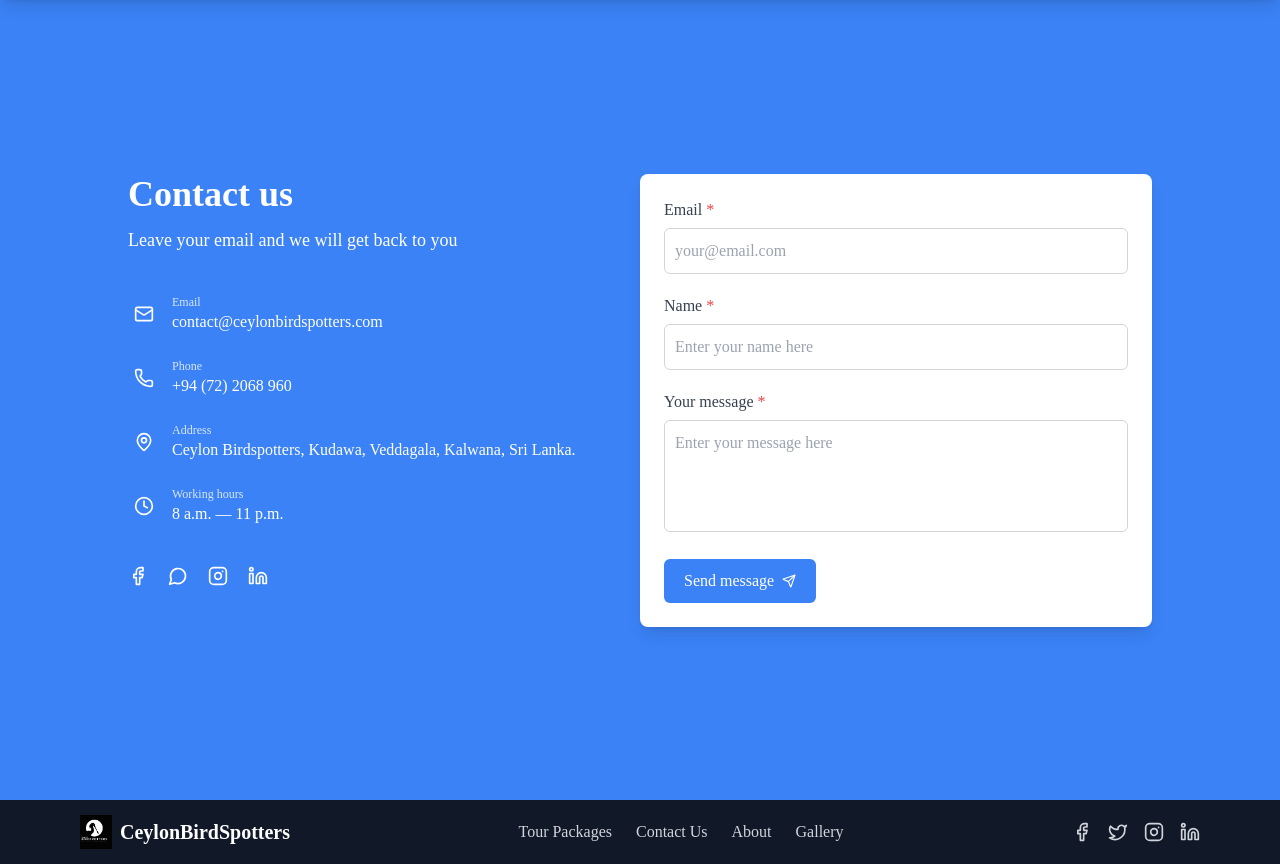
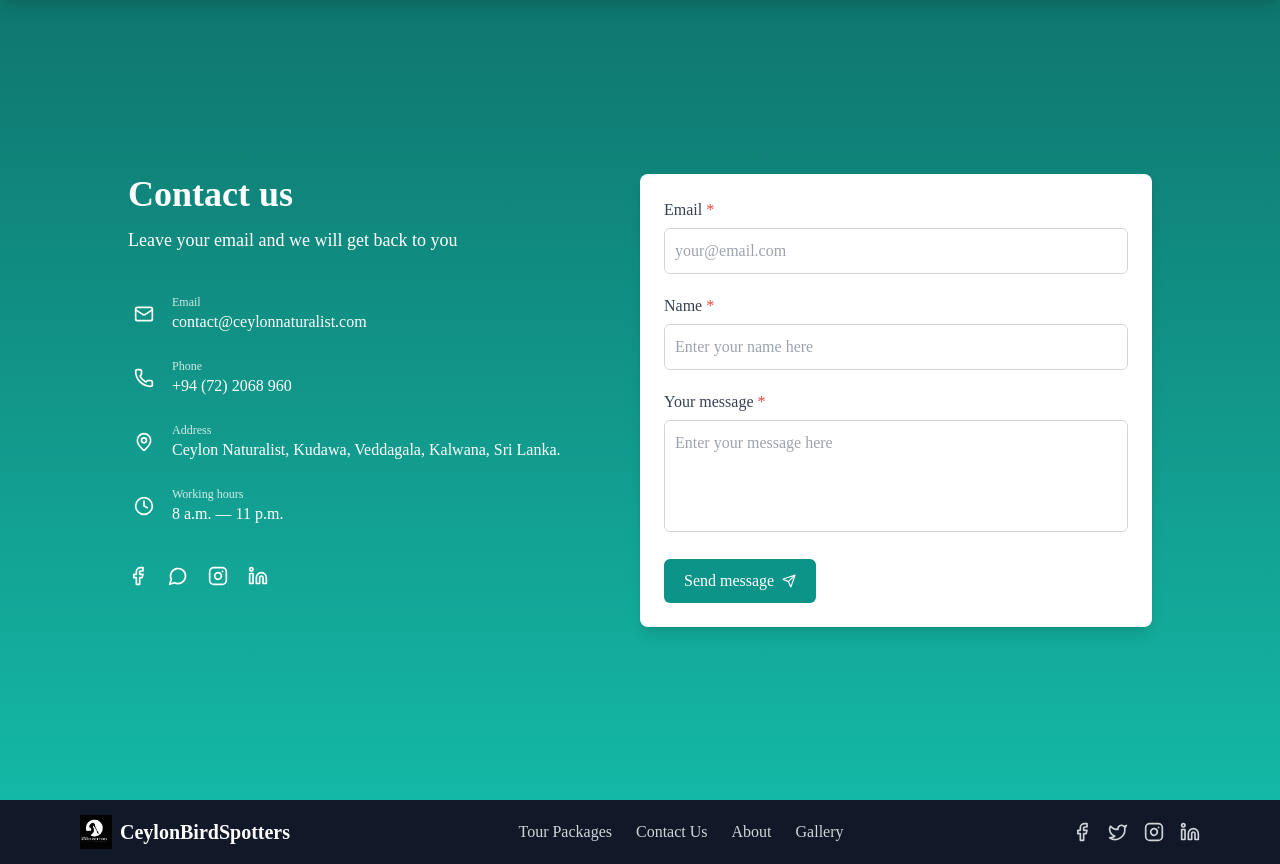
Before and after one commit to onel1234/Ceylon-Bird-spotters, a Next.js app: page /contact in a window 1280 px wide. Built offline with nearby package versions, Linux system fonts and the light colour scheme.

Commit message:
email config

```diff
--- a/src/app/contact/page.tsx
+++ b/src/app/contact/page.tsx
@@ -72,7 +72,7 @@ const Contact: React.FC = () => {
     <>
       <Navbar />
 
-      <div className="min-h-screen bg-blue-500 flex items-center justify-center p-3 md:p-1">
+      <div className="min-h-screen bg-gradient-to-b from-teal-700 to-teal-500 flex items-center justify-center p-3 md:p-1">
         <div className="w-full max-w-5xl flex flex-col lg:flex-row">
           {/* Left Section - Contact Info */}
           <div className="text-white lg:w-1/2 mb-6 lg:mb-0 lg:pr-6 py-32">
@@ -88,7 +88,7 @@ const Contact: React.FC = () => {
                 </div>
                 <div>
                   <p className="text-xs opacity-80">Email</p>
-                  <p className="text-base">contact@ceylonbirdspotters.com</p>
+                  <p className="text-base">contact@ceylonnaturalist.com</p>
                 </div>
               </div>
 
@@ -108,7 +108,7 @@ const Contact: React.FC = () => {
                 </div>
                 <div>
                   <p className="text-xs opacity-80">Address</p>
-                  <p className="text-base">Ceylon Birdspotters, Kudawa, Veddagala, Kalwana, Sri Lanka.</p>
+                  <p className="text-base">Ceylon Naturalist, Kudawa, Veddagala, Kalwana, Sri Lanka.</p>
                 </div>
               </div>
 
@@ -139,7 +139,7 @@ const Contact: React.FC = () => {
                 <MessageCircle size={20} className="cursor-pointer hover:opacity-80 transition-opacity text-white" />
               </a>
               <a
-                href="https://instagram.com/ceylonbirdspotters"
+                href="https://instagram.com/ceylonnaturalist/"
                 target="_blank"
                 rel="noopener noreferrer"
               >
@@ -171,7 +171,7 @@ const Contact: React.FC = () => {
                     value={formData.email_from}
                     onChange={handleChange}
                     required
-                    className="w-full p-2.5 border border-gray-300 rounded-md focus:outline-none focus:ring-2 focus:ring-blue-500"
+                    className="w-full p-2.5 border border-gray-300 rounded-md focus:outline-none focus:ring-2 focus:ring-teal-500"
                   />
                 </div>
 
@@ -187,7 +187,7 @@ const Contact: React.FC = () => {
                     value={formData.from_name}
                     onChange={handleChange}
                     required
-                    className="w-full p-2.5 border border-gray-300 rounded-md focus:outline-none focus:ring-2 focus:ring-blue-500"
+                    className="w-full p-2.5 border border-gray-300 rounded-md focus:outline-none focus:ring-2 focus:ring-teal-500"
                   />
                 </div>
 
@@ -202,13 +202,13 @@ const Contact: React.FC = () => {
                     value={formData.message}
                     onChange={handleChange}
                     required
-                    className="w-full p-2.5 border border-gray-300 rounded-md h-28 resize-none focus:outline-none focus:ring-2 focus:ring-blue-500"
+                    className="w-full p-2.5 border border-gray-300 rounded-md h-28 resize-none focus:outline-none focus:ring-2 focus:ring-teal-500"
                   ></textarea>
                 </div>
 
                 <button
                   type="submit"
-                  className="bg-blue-500 text-white px-5 py-2.5 rounded-md flex items-center justify-center hover:bg-blue-600 transition-colors w-full sm:w-auto"
+                  className="bg-teal-600 text-white px-5 py-2.5 rounded-md flex items-center justify-center hover:bg-teal-900 transition-colors w-full sm:w-auto"
                 >
                   <span className="mr-2">Send message</span>
                   <Send size={14} />
```
